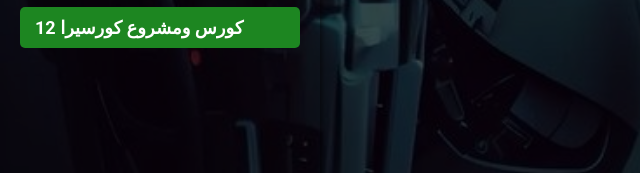
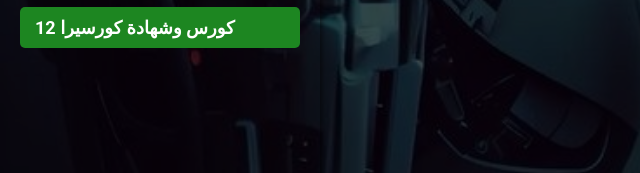
Before and after one commit to AIVISION000/AI, a website: page cours.HTML in a window 1280 px wide. Shown: the part 616-789 px from the top of the page, 0-640 px from the left. Drawn offline with Linux system fonts and the light colour scheme.

Commit message:
Update cours.HTML

```diff
--- a/cours.HTML
+++ b/cours.HTML
@@ -277,9 +277,9 @@
     </div>
 
 
-<h2 onclick="toggleMenu('proMenu')">12 كورس ومشروع كورسيرا</h2>
+<h2 onclick="toggleMenu('proMenu')">12 كورس وشهادة كورسيرا</h2>
     <div id="proMenu" class="submenu">
-        <a href="#" onclick="showSection('<h2>كورس ومشروع كورسيرا </h2><p></p>', 'https://www.youtube.com/embed/FkV0s-iGzJU');">كورس ومشروع كورسيرا </a>
+        <a href="#" onclick="showSection('<h2> كورس ومشروع كورسيرا - الرسائل موجودة في الديسكربشن في المقطع </h2><p></p>', 'https://www.youtube.com/embed/FkV0s-iGzJU');">كورس وشهادة كورسيرا </a>
     </div>
 
 </div>
```
